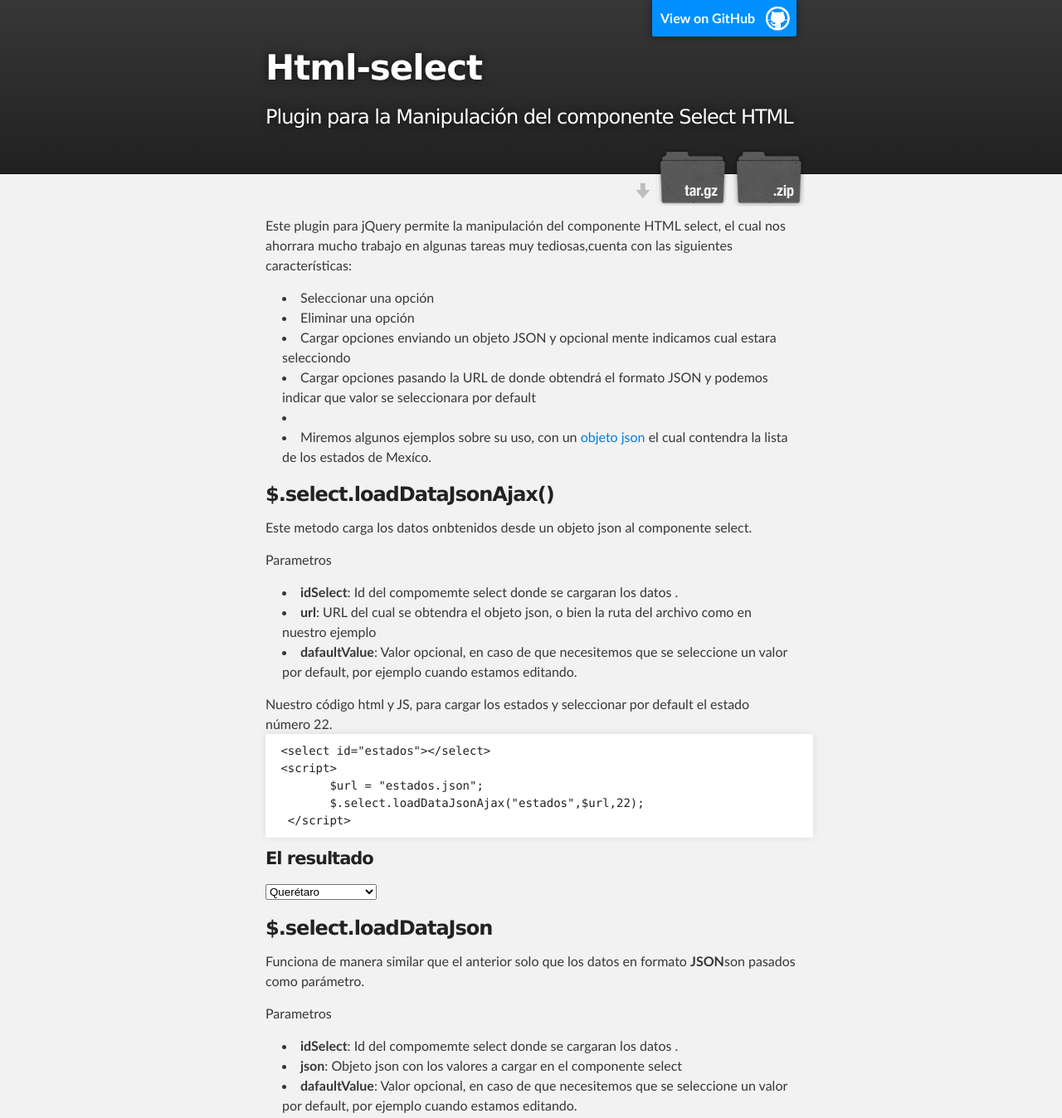
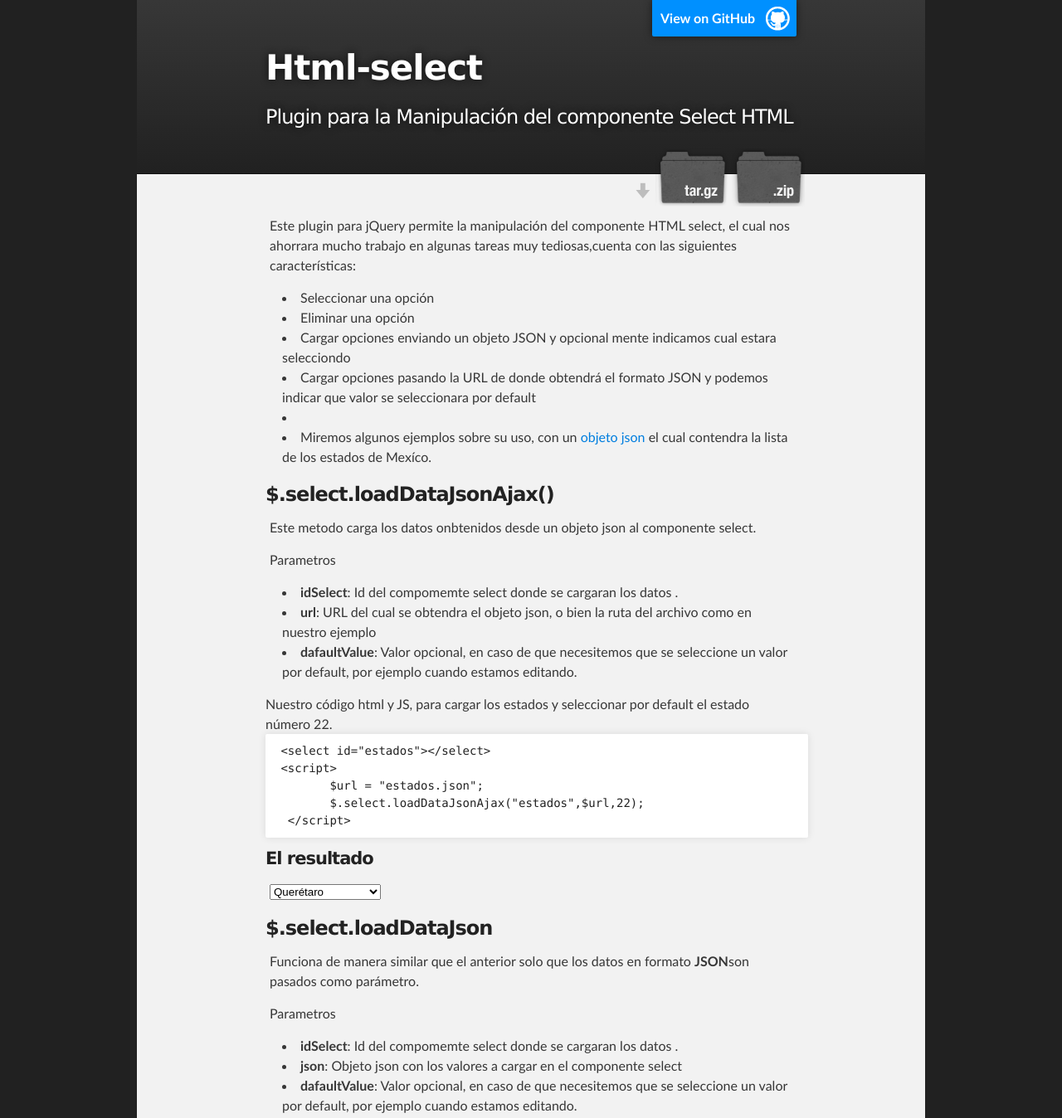
Before and after one commit to govaniso/Html-select, a plain HTML site: page index.html in a window 1280 px wide. Shown: the top 1348 px of the page at 83% size. Drawn offline with nearby package versions, Linux system fonts and the light colour scheme; a script that the page names is missing.

Commit message:
compatibilidad con IE

```diff
--- a/index.html
+++ b/index.html
@@ -6,16 +6,25 @@
     <meta http-equiv="X-UA-Compatible" content="chrome=1" />
     <meta name="description" content="Html-select : Plugin para la Manipulación del componente HTML Select" />
     <script src="http://code.jquery.com/jquery-latest.js"></script>
+   <link rel="stylesheet" type="text/css" media="screen" href="stylesheets/stylesheet.css">
+     <!--    <link href="http://gumbyframework.com/css/imports.css" rel="stylesheet" media="screen">-->
 
-    <link rel="stylesheet" type="text/css" media="screen" href="stylesheets/stylesheet.css">
 	<script src="javascripts/HtmlSelect.js"></script>
+	<style>
+		pre{
+			width:99%;
+		}
+		p{
+		margin-left:5px;
+		}
+	</style>
     <title>Html-select</title>
   </head>
 
-  <body>
+  <body class="row" style="width:950px; margin:0 auto;">
 
     <!-- HEADER -->
-    <div id="header_wrap" class="outer">
+    <div id="header_wrap" class="outer row">
         <header class="inner">
           <a id="forkme_banner" href="https://github.com/govaniso/Html-select">View on GitHub</a>
 
@@ -29,8 +38,8 @@
     </div>
 
     <!-- MAIN CONTENT -->
-  <div id="main_content_wrap" class="outer">
-    <section id="main_content" class="inner">
+  <div id="main_content_wrap" class="outer ">
+    <section id="main_content" class="inner row">
       <p>Este plugin para jQuery permite la manipulación del componente HTML select, el cual nos ahorrara mucho trabajo en algunas tareas muy tediosas,cuenta con las siguientes características:</p>
 
         <ul>
```
